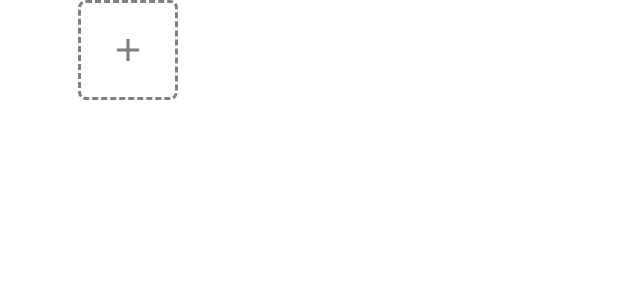
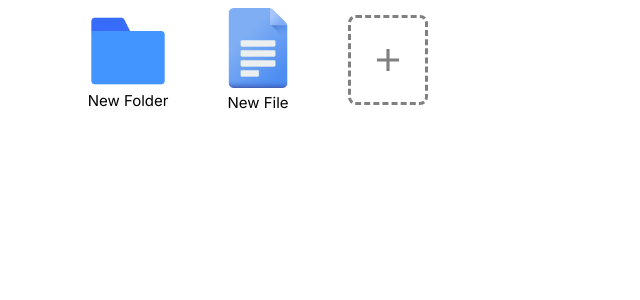
Before and after one commit to akshat-patel28/cloud-storage, a Next.js app: page / in a window 1280 px wide. Shown: the top 300 px of the page, without its empty margins (0-640 px from the left). Built offline with nearby package versions, Linux system fonts and the light colour scheme.

Commit message:
- static UI created of file and floder view - styles added for file and folder view

```diff
--- a/components/file-folder-listing/FIleAndFolderListing.jsx
+++ b/components/file-folder-listing/FIleAndFolderListing.jsx
@@ -1,12 +1,49 @@
 import styles from "./styles.module.css";
 import { MdOutlineAdd } from "react-icons/md";
+import folderImage from "public/assets/images/folder.png";
+import fileImage from "public/assets/images/file.png";
+import Image from "next/image";
+
+const filesAndFolders = [
+  {
+    id: "newfolder",
+    type: "folder",
+    name: "New Folder",
+  },
+  {
+    id: "newFile",
+    type: "file",
+    name: "New File",
+  },
+];
 const FIleAndFolderListing = () => {
   return (
     <section className="container">
       <div className={`${styles.file_and_floder_list_container} w-100 d-flex`}>
+        {filesAndFolders.map((item) =>
+          item.type === "folder" ? (
+            <div
+              className={`${styles.file_or_folder_div} d-flex justify-content-center align-items-center`}>
+              <Image src={folderImage} alt="folder" width={80} height={80} />
+              <p className={`${styles.margin_0} text-md`}>{item.name}</p>
+            </div>
+          ) : (
+            <div
+              className={`${styles.file_or_folder_div} d-flex justify-content-center align-items-center`}>
+              <Image src={fileImage} alt="file" width={80} height={80} />
+              <p
+                className={`${styles.margin_0} ${styles.margin_top_5} text-md`}>
+                {item.name}
+              </p>
+            </div>
+          )
+        )}
         <div
-          className={`${styles.add_btn} d-flex justify-content-center align-items-center`}>
-          <MdOutlineAdd className={`${styles.add_icon} display-md`} />
+          className={`${styles.file_or_folder_div} d-flex justify-content-center align-items-center`}>
+          <div
+            className={`${styles.add_btn} d-flex justify-content-center align-items-center`}>
+            <MdOutlineAdd className={`${styles.add_icon} display-md`} />
+          </div>
         </div>
       </div>
     </section>
--- a/components/file-folder-listing/styles.module.css
+++ b/components/file-folder-listing/styles.module.css
@@ -3,9 +3,15 @@
   flex-wrap: wrap;
   gap: 30px;
 }
+.file_or_folder_div {
+  width: 100px;
+  height: 120px;
+  overflow: hidden;
+  flex-direction: column;
+}
 .add_btn {
-  width: 100px;
-  height: 100px;
+  width: 80px;
+  height: 90px;
   border: 3px dashed gray;
   cursor: pointer;
   border-radius: 8px;
@@ -14,3 +20,9 @@
   color: gray;
   text-shadow: 1px black;
 }
+.margin_0 {
+  margin: 0;
+}
+.margin_top_5 {
+  margin-top: 5px;
+}
```
